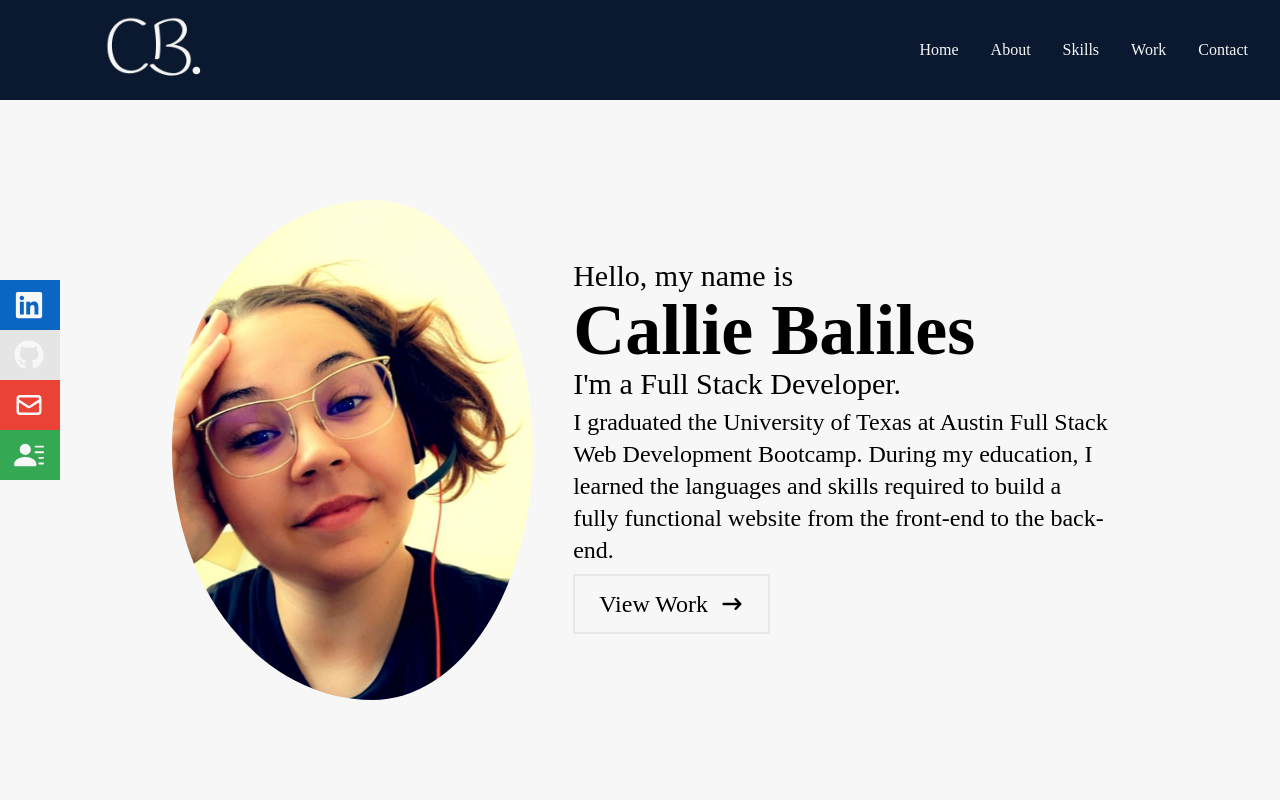
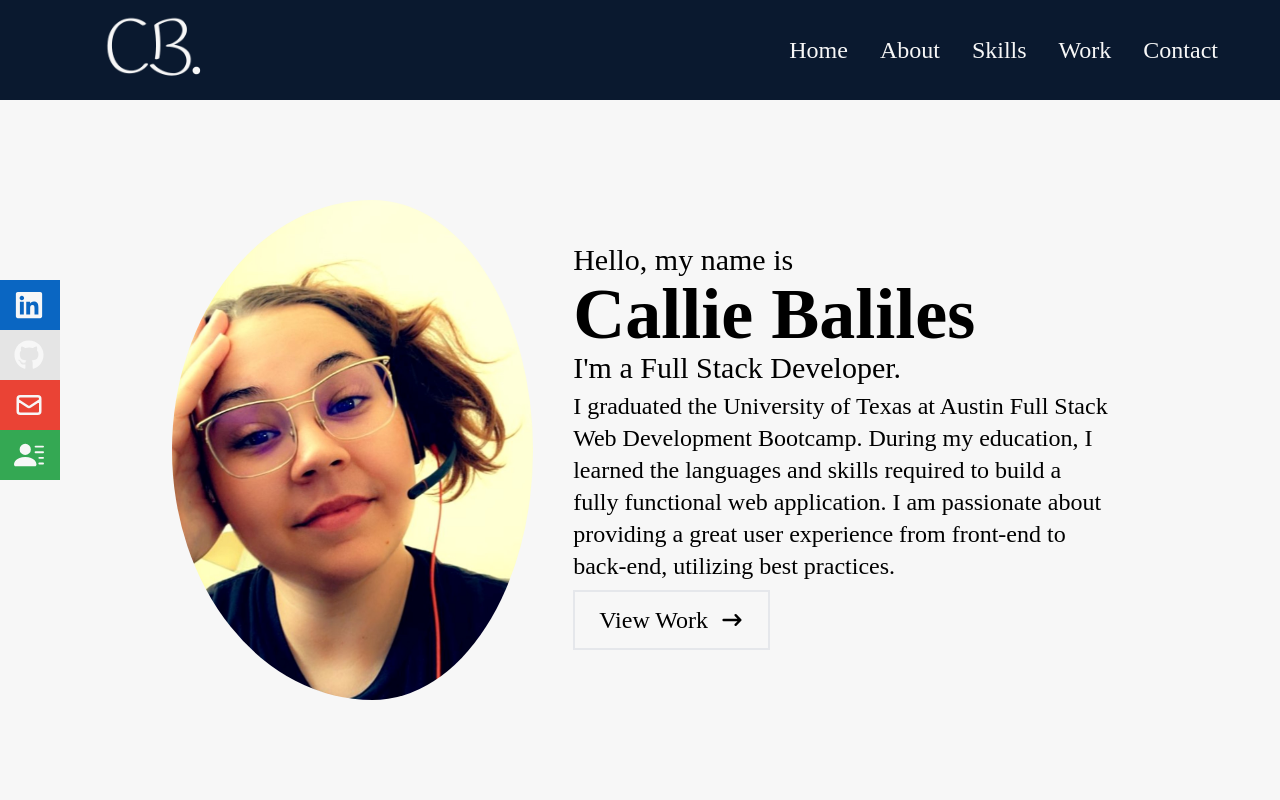
Before and after one commit to CalCar0707/W20C-reactportfolio, a React (Create React App) app: page / in a window 1280 px wide. Shown: the top 800 px of the page. Built offline with nearby package versions, Linux system fonts and the light colour scheme.

Commit message:
updated size of links in nav

```diff
--- a/src/components/Home.js
+++ b/src/components/Home.js
@@ -19,7 +19,8 @@ export default function Home(){
                 <h1 className='text-5xl sm:text-7xl font-bold'>Callie Baliles</h1>
                 <h2 className='text-3xl'>I'm a Full Stack Developer.</h2>
                 <p className='text-2xl pt-1'>   I graduated the University of Texas at Austin Full Stack Web Development Bootcamp. During my education,
-                I learned the languages and skills required to build a fully functional website from the front-end to the back-end.</p>
+                I learned the languages and skills required to build a fully functional web application. I am passionate about
+                providing a great user experience from front-end to back-end, utilizing best practices.</p>
                 <div>
                     <button className='text-2xl border-2 px-6 py-3 my-2 flex items-center'>
                         <Link to="work">View Work </Link><HiArrowNarrowRight className='ml-3' /></button>
--- a/src/components/Navigation.js
+++ b/src/components/Navigation.js
@@ -14,7 +14,7 @@ export default function Navigation() {
                 <img src={Logo} alt='Logo Image' style={{width: '250px'}} className='pl-[30px] pt-1'/>
            {/* menu */}
            <div>
-                <ul className='hidden md:flex'>
+                <ul className='hidden md:flex text-2xl pr-[30px]'>
                         <li>
                         <Link to="home" smooth={true} duration={500} >
                             Home
```
